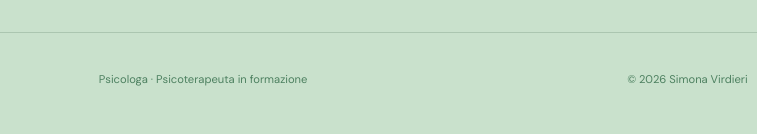
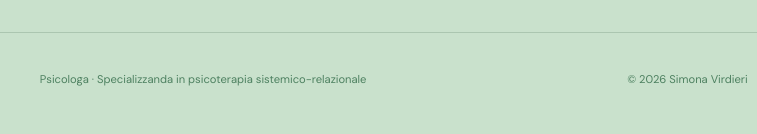
Before and after one commit to simovirdieri1/simonavirdieri, a plain HTML site: page index.html in a window 1280 px wide. Shown: the part 3061-3195 px from the top of the page, 462-1219 px from the left. Drawn offline with nearby package versions, Linux system fonts and the light colour scheme; a web font is replaced by a local one.

Commit message:
Update index.html

```diff
--- a/index.html
+++ b/index.html
@@ -41,7 +41,7 @@
 
     <section class="numbered-section contact-band"><div class="section-number">04</div><div class="section-content contact-layout"><div><p class="eyebrow">Uno spazio per te</p><h2>Possiamo iniziare<br><em>da qui.</em></h2></div><div><p>Scrivimi per raccontarmi ciò di cui hai bisogno o per fissare un primo colloquio conoscitivo.</p><a class="button button-dark" href="appuntamento.html">Prendi appuntamento <span>↗</span></a></div></div></section>
   </main>
-  <footer><div class="brand"><span>SV</span><strong>Simona Virdieri</strong></div><p>Psicologa · Psicoterapeuta in formazione</p><p>© <span class="year"></span> Simona Virdieri</p></footer>
+  <footer><div class="brand"><span>SV</span><strong>Simona Virdieri</strong></div><p>Psicologa · Specializzanda in psicoterapia sistemico-relazionale</p><p>© <span class="year"></span> Simona Virdieri</p></footer>
   <script src="script.js"></script>
 </body>
 </html>
```
